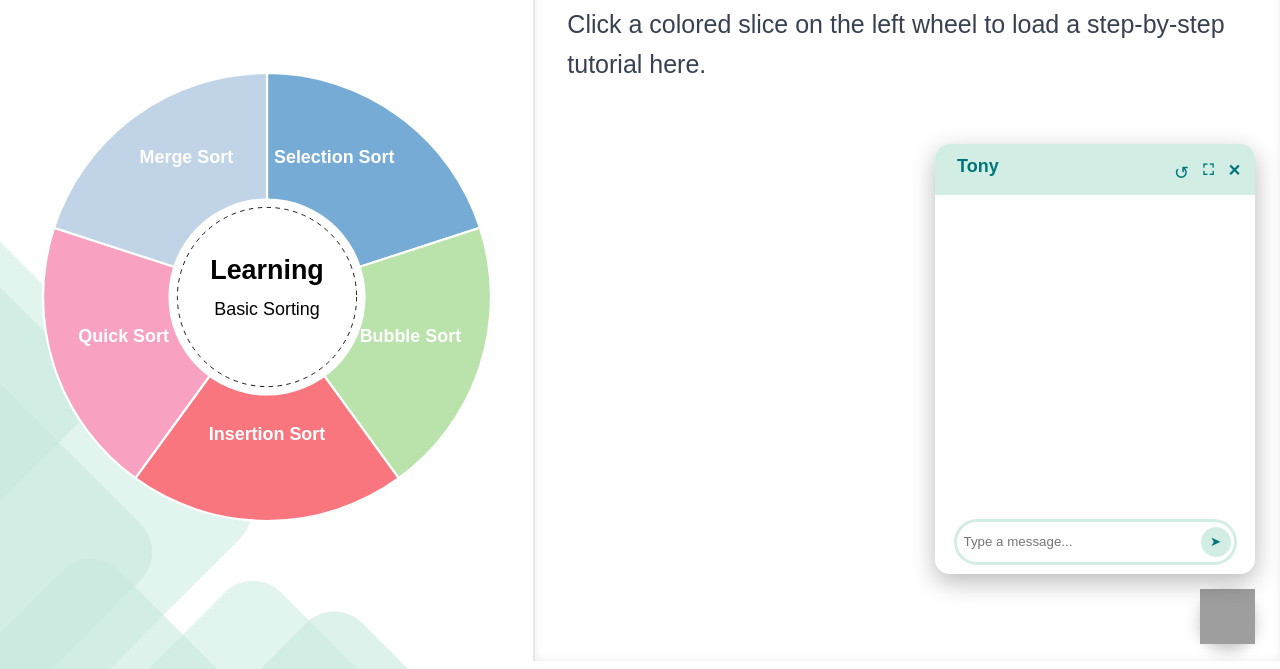
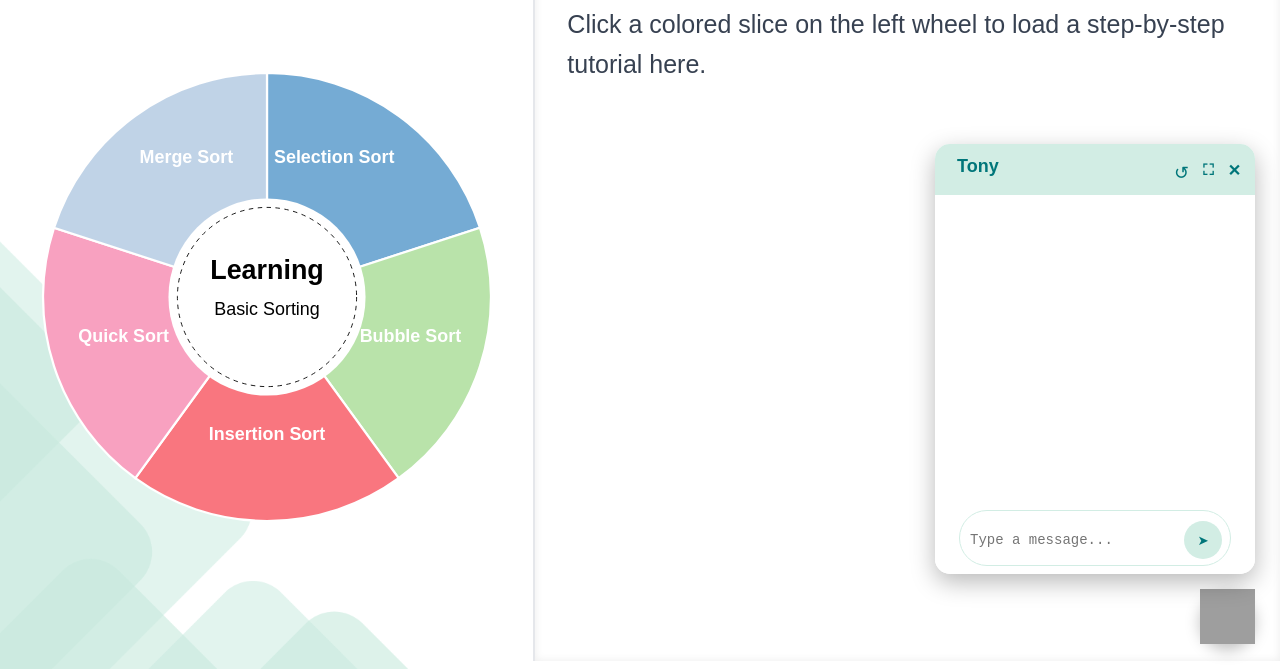
Before and after one commit to yennhi1304/learn-sorting, a plain HTML site: page theory/index.html in a window 1280 px wide. Both pictures are taken after a click on the element 1227 px from the left and 747 px from the top of the page. Shown: the part 131-800 px from the top of the page. Drawn offline with nearby package versions, Linux system fonts and the light colour scheme; grey boxes are pictures that could not be loaded.

Commit message:
fixed text input

```diff
--- a/chatbot/script.js
+++ b/chatbot/script.js
@@ -31,8 +31,24 @@ const expandBtn = document.getElementById("expandBtn");
 
 send.addEventListener("click", () => sendMessage());
 input.addEventListener("keydown", (e) => {
-  if (e.key === "Enter") sendMessage();
+  if (e.key === "Enter") {
+
+    if (e.shiftKey) {
+      // allow newline
+      return;
+    }
+
+    e.preventDefault();
+    sendMessage();
+  }
 });
+
+input.addEventListener("input", () => {
+  input.style.height = "auto";          // reset
+  input.style.height = input.scrollHeight + "px"; // expand
+});
+
+
 document.getElementById("closeChat").onclick = () => {
   chatWindow.style.display = "none";
 };
@@ -80,6 +96,7 @@ async function sendMessage() {
   saveChat();
 
   input.value = "";
+  input.style.height = "auto";
 
   // Show typing animation
   showTyping();
--- a/chatbot/style.css
+++ b/chatbot/style.css
@@ -182,50 +182,70 @@ body {
 
 
 /* Input Area */
+/* Input Area */
 .input-container {
   background: white;
   color: black;
   border: none;
-  height: 15%;
+
+  /* FIX: allow container to grow */
+  height: auto;
+
+  padding: 8px 0;
   display: flex;
-  align-items: center;
+  align-items: flex-start;
   justify-content: center;
 }
 
 .chat-input {
+  display: grid;
+  grid-template-columns: 1fr 40px;
+  gap: 6px;
+
   background: white;
-  color: black;
-  box-sizing: unset;
-  display: grid;
-  grid-template-columns: 95fr 5fr;
-  border: solid #d2ede4;
+  border: 1px solid #d2ede4;
+  border-radius: 35px;
+
   width: 85%;
-  height: 50%;
-  border-radius: 35px;
-  padding-top: 4px;
-  padding-bottom: 4px;
-  padding-left: 5px;
-  padding-right: 0;
-  align-items: center;
+  padding: 6px 6px;
+
+  /* FIX: stretch with textarea */
+  height: auto;
+  align-items: flex-start;
 }
 
-.chat-input input {
-  background: white;
+.chat-input textarea {
+  width: 100%;
+  background: transparent;
   color: black;
+
+  border: none;
   outline: none;
-  border: none !important;
-  background-color: transparent !important;
+  resize: none;
+  overflow-y: hidden;
+
+  font-size: 14px;
+  line-height: 18px;
+  padding: 4px 4px 0;
+  align-self: center;
 }
 
 .chat-input button {
-  border: none ;
-  display: block ;
-  margin-right: 3px ;
-  background-color: #d2ede4 ;
-  height: 30px ;
-  width: 30px ;
-  border-radius: 50% ;
-  color: #00767a ;
+  border: none;
+  background-color: #d2ede4;
+
+  height: 38px;
+  width: 38px;
+
+  border-radius: 50%;
+  color: #00767a;
+
+  display: flex;
+  justify-content: center;
+  align-items: center;
+
+  margin-top: 4px;  /* keeps button aligned when textarea expands */
+  cursor: pointer;
 }
 
 
--- a/theory/index.html
+++ b/theory/index.html
@@ -122,7 +122,7 @@
 
     <div class="input-container">
       <div class="chat-input">
-        <input id="input" placeholder="Type a message...">
+        <textarea id="input" placeholder="Type a message..." rows="1"></textarea>
         <button id="send">➤</button>
       </div>
     </div>
```
Also changed, not shown: chatbot/index.html (+1 -1 lines), code_editor/index.html (+1 -1 lines), index.html (+1 -1 lines), sorting_visualizer/index.html (+1 -1 lines).
